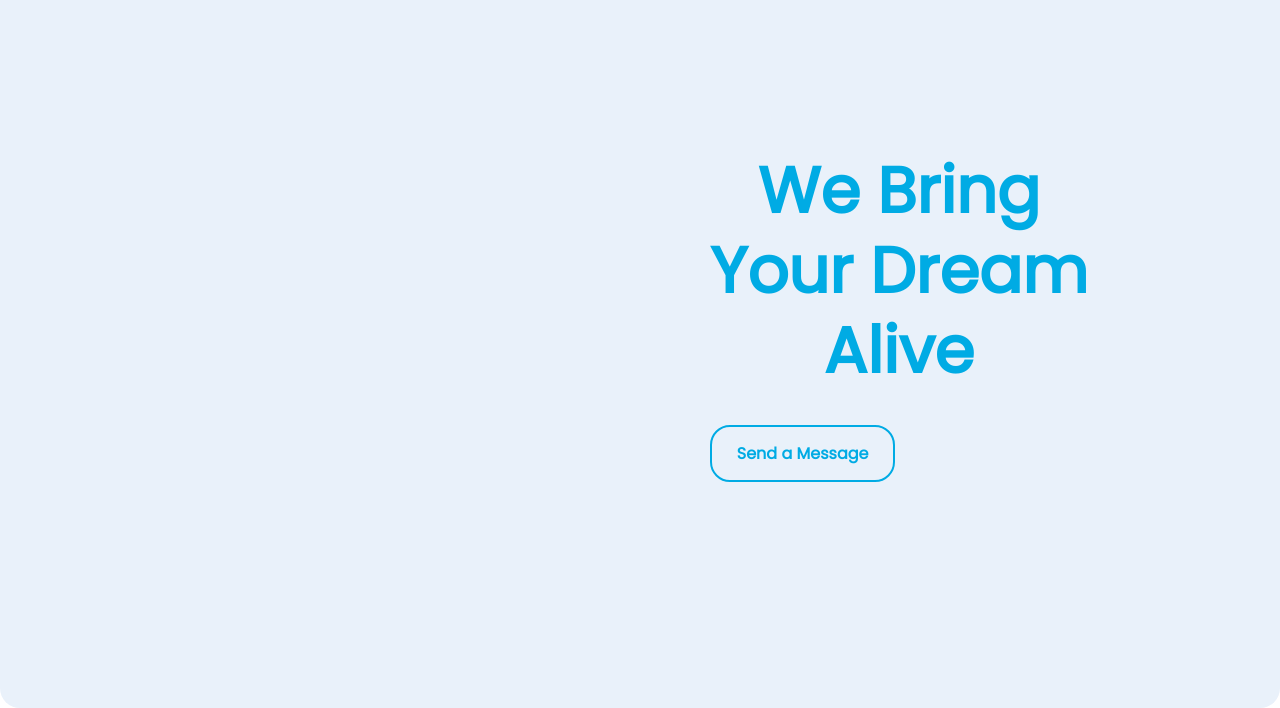
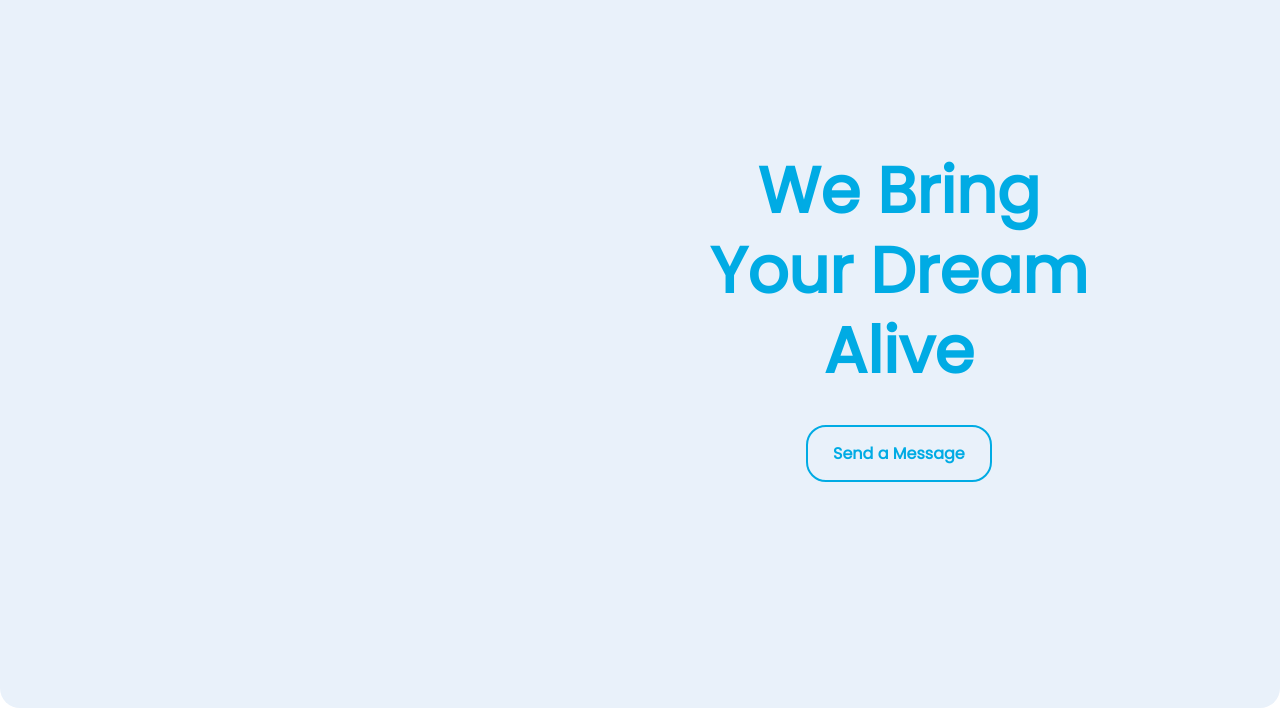
Before and after one commit to Halleendod/the-dudes-, a plain HTML site: page index.html in a window 1280 px wide. Shown: the part 92-800 px from the top of the page. Drawn offline with Linux system fonts and the light colour scheme.

Commit message:
hero texts alignment adjusted in desktop mode

```diff
--- a/assets/css/styles.css
+++ b/assets/css/styles.css
@@ -119,6 +119,12 @@
     height: fit-content;
     padding: 5%;
     margin-right: 10%;
+}
+
+.hero-text-container {
+  display: flex;
+  flex-direction: column;
+  align-items: center;
 }
 
 .hero-text {
```
